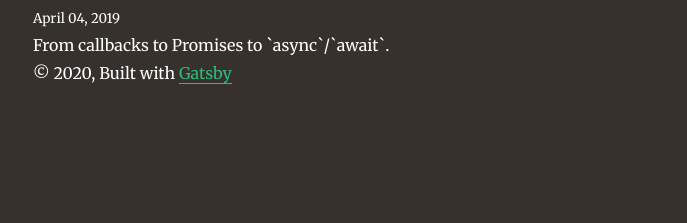
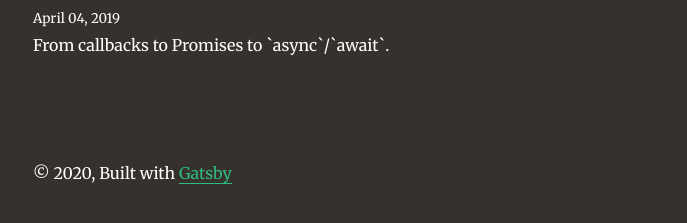
Before and after one commit to pablog178/pablog178.github.io, a Gatsby site: page / in a window 1280 px wide. Shown: the part 659-882 px from the top of the page, without its empty margins (292-979 px from the left). Before the commit the page ends 800 px from the top, so only its background shows below. Built offline with nearby package versions, Linux system fonts and the light colour scheme; Gatsby itself is replaced by a stand-in of ours; some packages are replaced by stand-ins of ours.

Commit message:
Update footer style

```diff
--- a/src/components/layout.js
+++ b/src/components/layout.js
@@ -58,7 +58,7 @@ const Layout = ({ location, title, children }) => {
     >
       <header>{header}</header>
       <main>{children}</main>
-      <footer>
+      <footer style={{ marginTop: 100 }}>
         © {new Date().getFullYear()}, Built with
         {` `}
         <a href="https://www.gatsbyjs.org">Gatsby</a>
```
